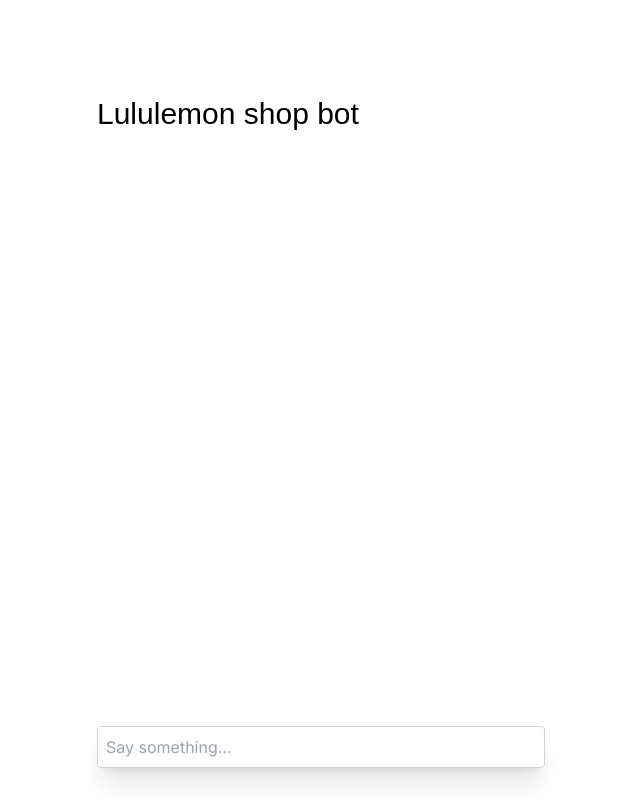
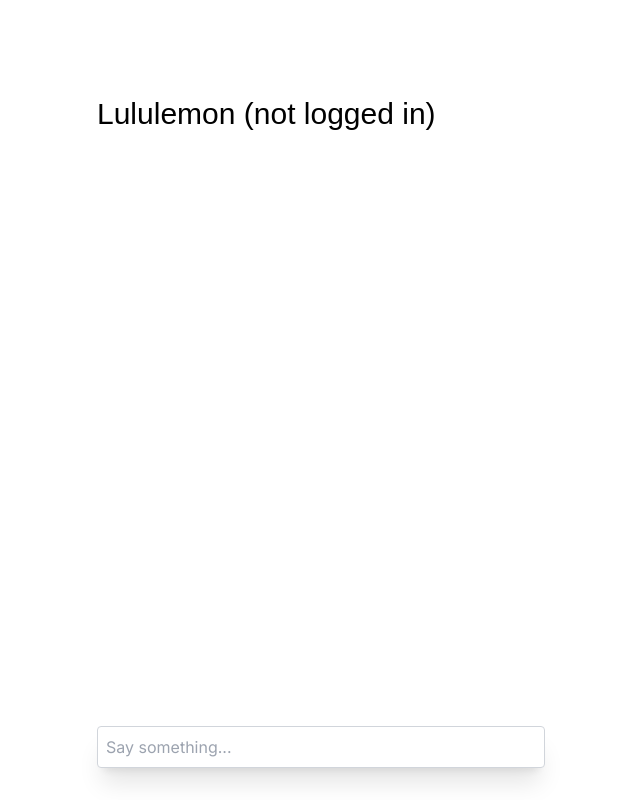
Before and after one commit to lintonye/lulu-shop, a Next.js app in the folder next-app/: page / in a window 1280 px wide. Shown: the whole page, without its empty margins (319-959 px from the left). Built offline with nearby package versions, Linux system fonts and the light colour scheme; a web font is replaced by a local one.

Commit message:
Switching logged in or not

```diff
--- a/next-app/app/api/chat/route.ts
+++ b/next-app/app/api/chat/route.ts
@@ -18,10 +18,16 @@
   // Extract the `prompt` from the body of the request
   const { messages } = await req.json();
 
+  const url = new URL(req.url);
+  const loggedIn = url.searchParams.get("loggedIn");
+
   // Ask OpenAI for a streaming chat completion given the prompt
   const systemMessage = {
     role: "system",
-    content: generalSystemPrompt(getProductCatalog(), getCustomerStatus(false)),
+    content: generalSystemPrompt(
+      getProductCatalog(),
+      getCustomerStatus(loggedIn === "true")
+    ),
   };
 
   const functions = [
--- a/next-app/app/page.tsx
+++ b/next-app/app/page.tsx
@@ -2,13 +2,22 @@
 
 import { useChat } from "ai/react";
 import { ChatMessage } from "../components/ChatMessage";
+import { useState } from "react";
 
 export default function Chat() {
-  const { messages, input, handleInputChange, handleSubmit } = useChat();
+  const [loggedIn, setLoggedIn] = useState(false);
+  const { messages, input, handleInputChange, handleSubmit } = useChat({
+    api: `/api/chat?loggedIn=${loggedIn}`,
+  });
 
   return (
     <div className="flex flex-col w-full max-w-md py-24 mx-auto stretch">
-      <div className="font-calibre text-3xl">Lululemon shop bot</div>
+      <div
+        className="font-calibre text-3xl"
+        onClick={() => setLoggedIn((loggedIn) => !loggedIn)}
+      >
+        Lululemon{!loggedIn && " (not logged in)"}
+      </div>
       <div className="flex flex-col gap-3">
         {messages.length > 0
           ? messages.map((m) => <ChatMessage key={m.id} message={m} />)
```
